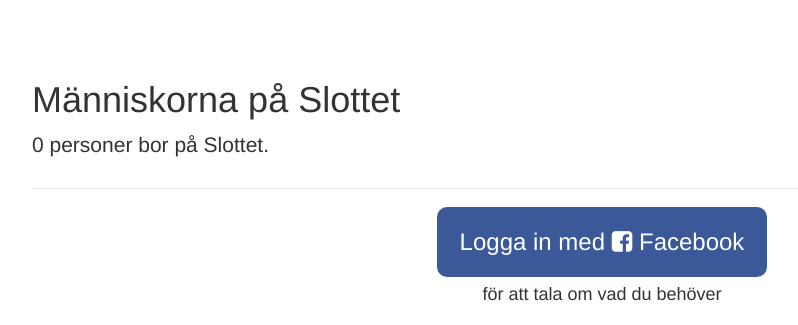
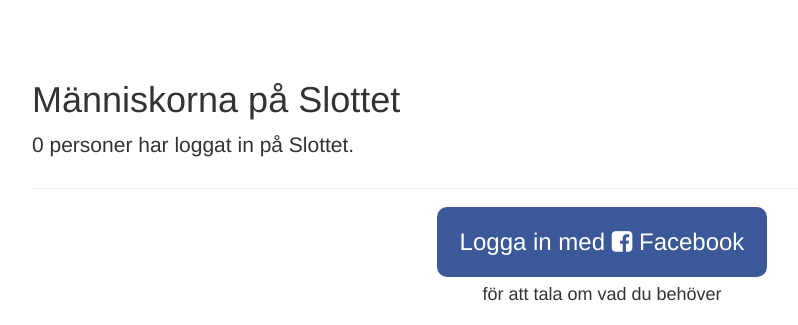
Before and after one commit to Slottet/slottet-members, a Flask app: page / in a window 1280 px wide. Shown: the top 325 px of the page, without its empty margins (38-836 px from the left). Run offline with Flask 2, Linux system fonts and the light colour scheme; parts of the project's set-up code (start-up, migrations or seed data) failed here and were passed over; some libraries are stand-ins or nearby versions.

Commit message:
Copy fix

```diff
--- a/templates/index.html
+++ b/templates/index.html
@@ -4,7 +4,7 @@
 
       <div class="page-header">
         <h1>Människorna på Slottet</h1>
-        <p class="lead">{{ users|count }} personer bor på Slottet.</p>
+        <p class="lead">{{ users|count }} personer har loggat in på Slottet.</p>
       </div>
 
       <div class="" style="text-align:center;">
```
